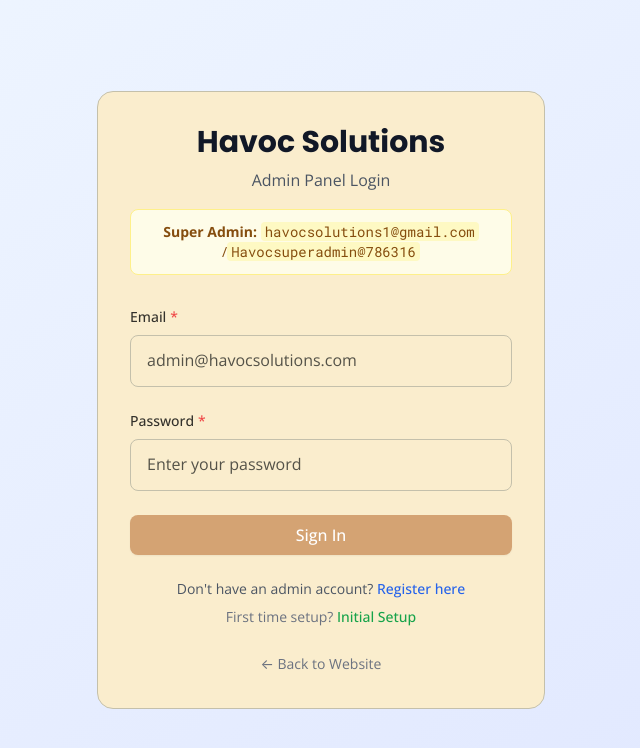
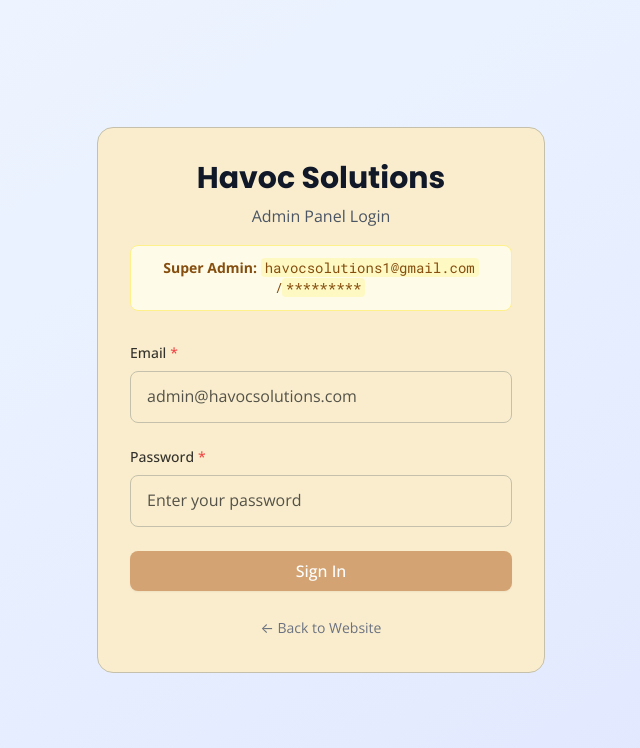
Before and after one commit to ateeq786316/Havoc, a React (Vite) app: page /admin/login in a window 1280 px wide. Shown: the top 748 px of the page, without its empty margins (319-959 px from the left). Built offline with nearby package versions, Linux system fonts and the light colour scheme; no server answers; the database is empty.

Commit message:
admin login page cleanup

```diff
--- a/src/pages/AdminLogin.tsx
+++ b/src/pages/AdminLogin.tsx
@@ -79,7 +79,7 @@
           <div className="mt-4 p-3 bg-yellow-50 border border-yellow-200 rounded-lg">
             <p className="text-sm text-yellow-800">
               <strong>Super Admin:</strong> <code className="bg-yellow-100 px-1 rounded">havocsolutions1@gmail.com</code> /
-              <code className="bg-yellow-100 px-1 rounded">Havocsuperadmin@786316</code>
+              <code className="bg-yellow-100 px-1 rounded">*********</code>
             </p>
           </div>
         </div>
@@ -121,7 +121,7 @@
           </Button>
         </form>
 
-        <div className="mt-6 text-center">
+        {/* <div className="mt-6 text-center">
           <p className="text-sm text-gray-600">
             Don't have an admin account?{' '}
             <button
@@ -140,7 +140,7 @@
               Initial Setup
             </button>
           </p>
-        </div>
+        </div> */}
 
         <div className="mt-6 text-center">
           <button
```
